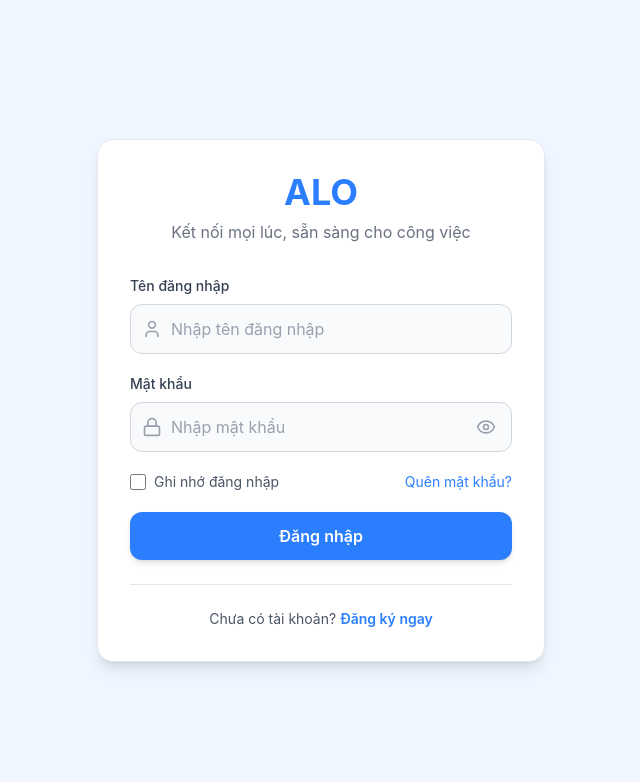
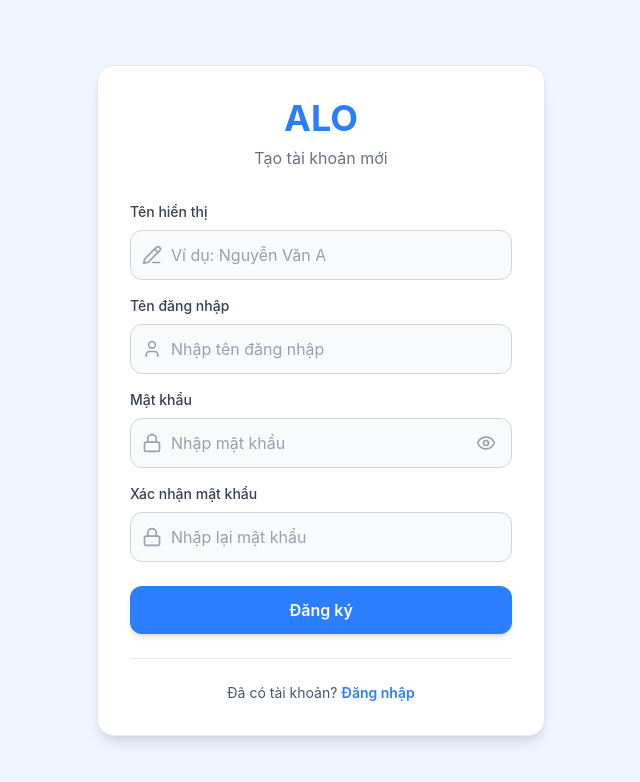
Before and after one commit to tynnp/alo-chat, a React (Vite) app: page /register in a window 1280 px wide. Before the commit this address led to /login. Shown: the top 782 px of the page, without its empty margins (319-959 px from the left). Built offline with nearby package versions, Linux system fonts and the light colour scheme; no server answers.

Commit message:
thêm UI đăng ký

```diff
--- a/src/App.tsx
+++ b/src/App.tsx
@@ -1,6 +1,7 @@
 import { BrowserRouter, Routes, Route, Navigate } from 'react-router-dom';
 import { useAuthStore } from './stores/authStore';
 import Login from './pages/Login';
+import Register from './pages/Register';
 import './App.css';
 
 function ProtectedRoute({ children }: { children: React.ReactNode }) {
@@ -27,7 +28,7 @@ function ChatPage() {
       color: 'white',
       gap: '1rem'
     }}>
-      <h1>🎉 Chào mừng, {user?.displayName}!</h1>
+      <h1>Chào mừng, {user?.displayName}!</h1>
       <p style={{ color: '#94a3b8' }}>Trang chat sẽ được xây dựng sớm</p>
       <button
         onClick={logout}
@@ -52,6 +53,7 @@ function App() {
     <BrowserRouter>
       <Routes>
         <Route path="/login" element={<Login />} />
+        <Route path="/register" element={<Register />} />
         <Route
           path="/chat"
           element={
--- /dev/null
+++ b/src/pages/Register.tsx
@@ -0,0 +1,188 @@
+import { useState } from 'react';
+import { useNavigate, Link } from 'react-router-dom';
+import { User, Lock, Eye, EyeOff, AlertCircle, PencilLine } from 'lucide-react';
+import { authApi } from '../services/api';
+import { useAuthStore } from '../stores/authStore';
+
+export default function Register() {
+    const [formData, setFormData] = useState({
+        displayName: '',
+        username: '',
+        password: '',
+        confirmPassword: ''
+    });
+    const [error, setError] = useState('');
+    const [isLoading, setIsLoading] = useState(false);
+    const [showPassword, setShowPassword] = useState(false);
+
+    const navigate = useNavigate();
+    const { login } = useAuthStore();
+
+    const handleChange = (e: React.ChangeEvent<HTMLInputElement>) => {
+        setFormData({
+            ...formData,
+            [e.target.id]: e.target.value
+        });
+    };
+
+    const handleSubmit = async (e: React.FormEvent) => {
+        e.preventDefault();
+        setError('');
+
+        if (formData.password !== formData.confirmPassword) {
+            setError('Mật khẩu xác nhận không khớp');
+            return;
+        }
+
+        setIsLoading(true);
+
+        try {
+            const response = await authApi.register(formData.username, formData.password, formData.displayName);
+            login(
+                {
+                    id: response.user.id,
+                    username: response.user.username,
+                    displayName: response.user.display_name,
+                },
+                response.access_token
+            );
+            navigate('/chat');
+        } catch (err) {
+            setError(err instanceof Error ? err.message : 'Đăng ký thất bại');
+        } finally {
+            setIsLoading(false);
+        }
+    };
+
+    return (
+        <div className="min-h-screen w-full flex items-center justify-center p-6 bg-blue-50">
+            {/* Register card */}
+            <div className="w-full max-w-md bg-white rounded-2xl shadow-lg border border-gray-200 p-8">
+                {/* Header */}
+                <div className="text-center mb-8">
+                    <h1 className="text-4xl font-bold text-blue-500 mb-2">ALO</h1>
+                    <p className="text-gray-500">Tạo tài khoản mới</p>
+                </div>
+
+                {/* Register form */}
+                <form onSubmit={handleSubmit} className="space-y-4">
+                    {error && (
+                        <div className="flex items-center gap-2 p-3 bg-red-50 border border-red-200 rounded-lg text-red-600 text-sm">
+                            <AlertCircle className="w-5 h-5 shrink-0" />
+                            <span>{error}</span>
+                        </div>
+                    )}
+
+                    <div className="space-y-2">
+                        <label htmlFor="displayName" className="block text-sm font-medium text-gray-700 text-left">
+                            Tên hiển thị
+                        </label>
+                        <div className="relative">
+                            <PencilLine className="absolute left-3 top-1/2 -translate-y-1/2 w-5 h-5 text-gray-400" />
+                            <input
+                                type="text"
+                                id="displayName"
+                                value={formData.displayName}
+                                onChange={handleChange}
+                                className="w-full pl-10 pr-4 py-3 bg-gray-50 border border-gray-300 rounded-xl text-gray-800 placeholder-gray-400 focus:outline-none focus:ring-2 focus:ring-blue-500 focus:border-transparent transition-all"
+                                placeholder="Ví dụ: Nguyễn Văn A"
+                                required
+                            />
+                        </div>
+                    </div>
+
+                    <div className="space-y-2">
+                        <label htmlFor="username" className="block text-sm font-medium text-gray-700 text-left">
+                            Tên đăng nhập
+                        </label>
+                        <div className="relative">
+                            <User className="absolute left-3 top-1/2 -translate-y-1/2 w-5 h-5 text-gray-400" />
+                            <input
+                                type="text"
+                                id="username"
+                                value={formData.username}
+                                onChange={handleChange}
+                                className="w-full pl-10 pr-4 py-3 bg-gray-50 border border-gray-300 rounded-xl text-gray-800 placeholder-gray-400 focus:outline-none focus:ring-2 focus:ring-blue-500 focus:border-transparent transition-all"
+                                placeholder="Nhập tên đăng nhập"
+                                required
+                                autoComplete="username"
+                            />
+                        </div>
+                    </div>
+
+                    <div className="space-y-2">
+                        <label htmlFor="password" className="block text-sm font-medium text-gray-700 text-left">
+                            Mật khẩu
+                        </label>
+                        <div className="relative">
+                            <Lock className="absolute left-3 top-1/2 -translate-y-1/2 w-5 h-5 text-gray-400" />
+                            <input
+                                type={showPassword ? 'text' : 'password'}
+                                id="password"
+                                value={formData.password}
+                                onChange={handleChange}
+                                className="w-full pl-10 pr-12 py-3 bg-gray-50 border border-gray-300 rounded-xl text-gray-800 placeholder-gray-400 focus:outline-none focus:ring-2 focus:ring-blue-500 focus:border-transparent transition-all"
+                                placeholder="Nhập mật khẩu"
+                                required
+                                autoComplete="new-password"
+                            />
+                            <button
+                                type="button"
+                                className="absolute right-3 top-1/2 -translate-y-1/2 p-1 text-gray-400 hover:text-gray-600 transition-colors"
+                                onClick={() => setShowPassword(!showPassword)}
+                                tabIndex={-1}
+                            >
+                                {showPassword ? (
+                                    <EyeOff className="w-5 h-5" />
+                                ) : (
+                                    <Eye className="w-5 h-5" />
+                                )}
+                            </button>
+                        </div>
+                    </div>
+
+                    <div className="space-y-2">
+                        <label htmlFor="confirmPassword" className="block text-sm font-medium text-gray-700 text-left">
+                            Xác nhận mật khẩu
+                        </label>
+                        <div className="relative">
+                            <Lock className="absolute left-3 top-1/2 -translate-y-1/2 w-5 h-5 text-gray-400" />
+                            <input
+                                type={showPassword ? 'text' : 'password'}
+                                id="confirmPassword"
+                                value={formData.confirmPassword}
+                                onChange={handleChange}
+                                className="w-full pl-10 pr-4 py-3 bg-gray-50 border border-gray-300 rounded-xl text-gray-800 placeholder-gray-400 focus:outline-none focus:ring-2 focus:ring-blue-500 focus:border-transparent transition-all"
+                                placeholder="Nhập lại mật khẩu"
+                                required
+                                autoComplete="new-password"
+                            />
+                        </div>
+                    </div>
+
+                    <div className="pt-2">
+                        <button
+                            type="submit"
+                            className="w-full flex items-center justify-center gap-2 py-3 px-4 bg-blue-500 hover:bg-blue-600 text-white font-semibold rounded-xl shadow-md hover:shadow-lg transition-all disabled:opacity-60 disabled:cursor-not-allowed"
+                            disabled={isLoading}
+                        >
+                            {isLoading ? (
+                                <div className="w-5 h-5 border-2 border-white/30 border-t-white rounded-full animate-spin"></div>
+                            ) : (
+                                <span>Đăng ký</span>
+                            )}
+                        </button>
+                    </div>
+                </form>
+
+                {/* Login link */}
+                <div className="text-center mt-6 pt-6 border-t border-gray-200 text-sm text-gray-600">
+                    <span>Đã có tài khoản?</span>
+                    <Link to="/login" className="ml-1 text-blue-500 font-semibold hover:text-blue-600 hover:underline transition-colors">
+                        Đăng nhập
+                    </Link>
+                </div>
+            </div>
+        </div>
+    );
+}
```
